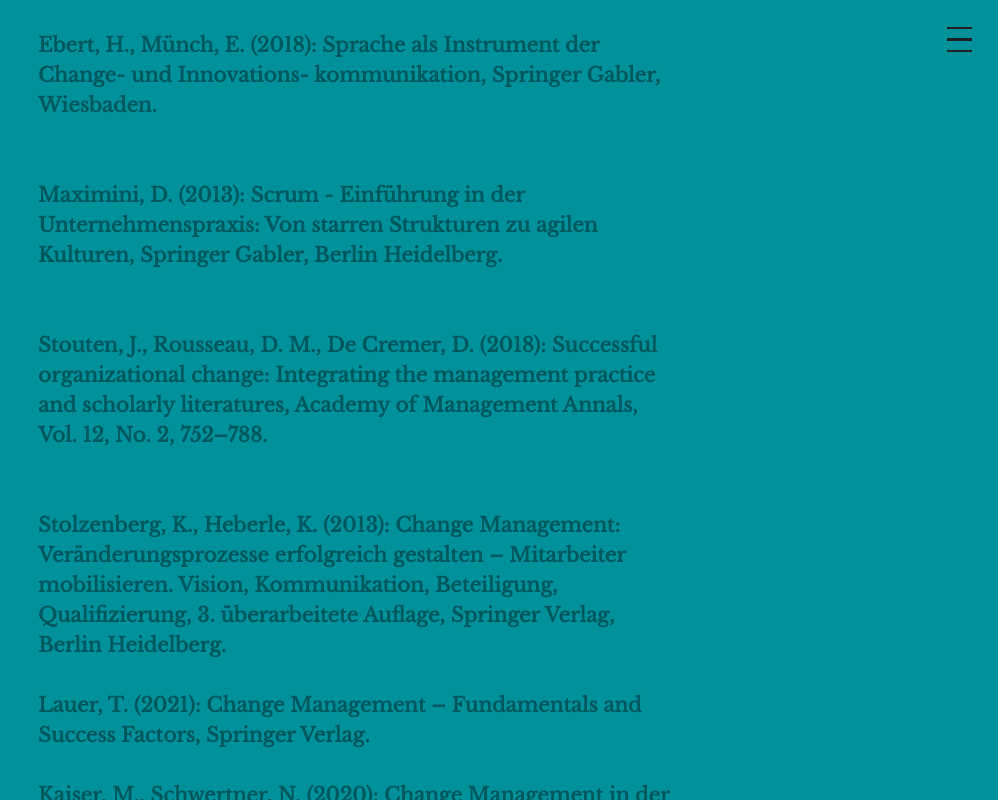
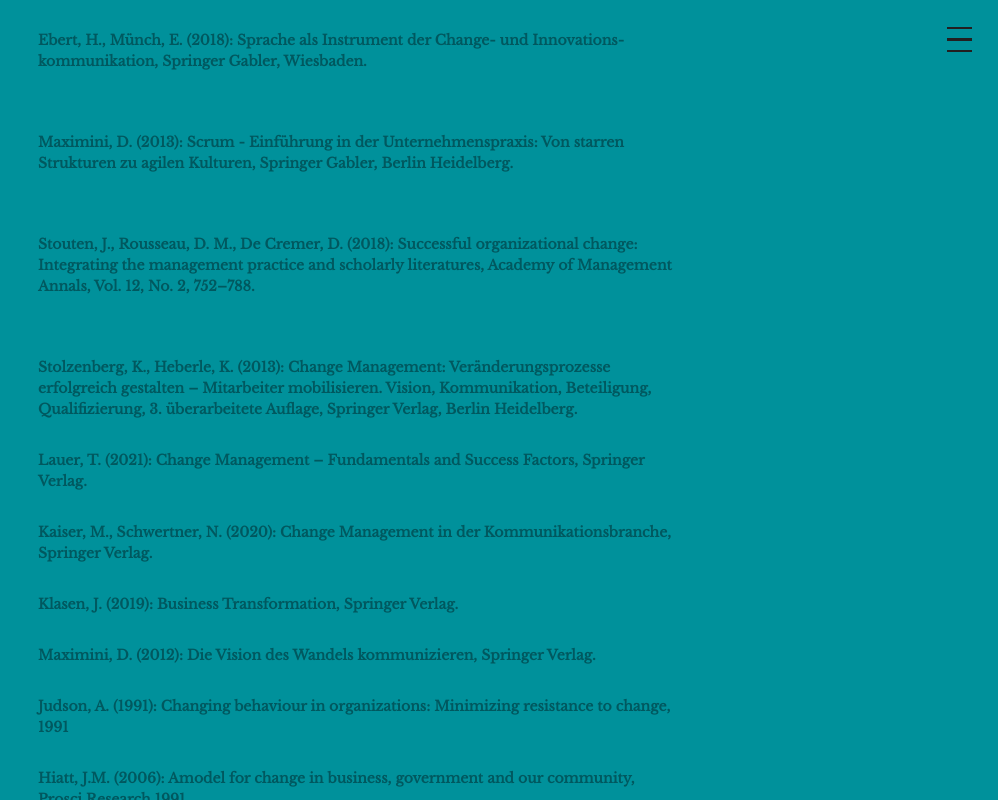
Before and after one commit to cho494/cho494.github.io, a plain HTML site: page quellen.html in a window 1280 px wide. Shown: the whole page, without its empty margins (282-1280 px from the left). Drawn offline with nearby package versions, Linux system fonts and the light colour scheme.

Commit message:
Add font-size for souces text

```diff
--- a/assets/css/styles.css
+++ b/assets/css/styles.css
@@ -1001,6 +1001,10 @@
     color: #939393;
 }
 
+.source-text {
+    font-size: 14px;
+}
+
 /*      CONTACT BOX         */
 
 .contact-box {
--- a/quellen.html
+++ b/quellen.html
@@ -62,40 +62,40 @@
                 <div class="cell">
                     <div class="page-large__width">
                         <a href="https://www.springer.com/de/book/9783658225681?wt_mc=ThirdParty.Wilex.3.EPR632.BookPage_eBook">
-                            <p>Ebert, H., Münch, E. (2018): Sprache als Instrument der Change- und Innovations- kommunikation, Springer Gabler, Wiesbaden.</p>
+                            <p class="source-text">Ebert, H., Münch, E. (2018): Sprache als Instrument der Change- und Innovations- kommunikation, Springer Gabler, Wiesbaden.</p>
                         </a>
                         <br/>
                         <a href="https://www.springer.com/de/book/9783662563250">
-                            <p>Maximini, D. (2013): Scrum - Einführung in der Unternehmenspraxis: Von starren Strukturen zu agilen Kulturen, Springer Gabler, Berlin
+                            <p class="source-text">Maximini, D. (2013): Scrum - Einführung in der Unternehmenspraxis: Von starren Strukturen zu agilen Kulturen, Springer Gabler, Berlin
                                 Heidelberg.</p>
                         </a>
                         <br/>
                         <a href="https://www.researchgate.net/publication/324850641_Successful_Organizational_Change_Integrating_the_Management_Practice_and_Scholarly_Literatures">
-                            <p>Stouten, J., Rousseau, D. M., De Cremer, D. (2018): Successful organizational change: Integrating the management practice and
+                            <p class="source-text">Stouten, J., Rousseau, D. M., De Cremer, D. (2018): Successful organizational change: Integrating the management practice and
                             scholarly literatures, Academy of Management Annals, Vol. 12, No. 2, 752–788.</p>
                         </a>
                         <br/>
                         <a href="https://www.springer.com/de/book/9783642301063">
-                            <p>Stolzenberg, K., Heberle, K. (2013): Change Management: Veränderungsprozesse erfolgreich gestalten – Mitarbeiter mobilisieren.
+                            <p class="source-text">Stolzenberg, K., Heberle, K. (2013): Change Management: Veränderungsprozesse erfolgreich gestalten – Mitarbeiter mobilisieren.
                                 Vision, Kommunikation, Beteiligung, Qualifizierung, 3. überarbeitete Auflage, Springer Verlag, Berlin Heidelberg.</p>
                         </a>
                         <a href="https://www.springer.com/gp/book/9783662621868">
-                            <p>Lauer, T. (2021): Change Management – Fundamentals and Success Factors, Springer Verlag.</p>
+                            <p class="source-text">Lauer, T. (2021): Change Management – Fundamentals and Success Factors, Springer Verlag.</p>
                         </a>
                         <a href="https://www.springer.com/de/book/9783658311377">
-                            <p>Kaiser, M., Schwertner, N. (2020): Change Management in der Kommunikationsbranche, Springer Verlag.</p>
+                            <p class="source-text">Kaiser, M., Schwertner, N. (2020): Change Management in der Kommunikationsbranche, Springer Verlag.</p>
                         </a>
                         <a href="https://www.springer.com/de/book/9783658258788">
-                            <p>Klasen, J. (2019): Business Transformation, Springer Verlag.</p>
+                            <p class="source-text">Klasen, J. (2019): Business Transformation, Springer Verlag.</p>
                         </a>
                         <a href="https://www.springer.com/de/book/9783658258788">
-                            <p>Maximini, D. (2012): Die Vision des Wandels kommunizieren, Springer Verlag.</p>
+                            <p class="source-text">Maximini, D. (2012): Die Vision des Wandels kommunizieren, Springer Verlag.</p>
                         </a>
                         <a href="https://www.springer.com/de/book/9783658258788">
-                            <p>Judson, A. (1991): Changing behaviour in organizations: Minimizing resistance to change, 1991</p>
+                            <p class="source-text">Judson, A. (1991): Changing behaviour in organizations: Minimizing resistance to change, 1991</p>
                         </a>
                         <a href="https://www.springer.com/de/book/9783658258788">
-                            <p>Hiatt, J.M. (2006): Amodel for change in business, government and our community, Prosci Research 1991</p>
+                            <p class="source-text">Hiatt, J.M. (2006): Amodel for change in business, government and our community, Prosci Research 1991</p>
                         </a>
                     </div>
                 </div>
```
